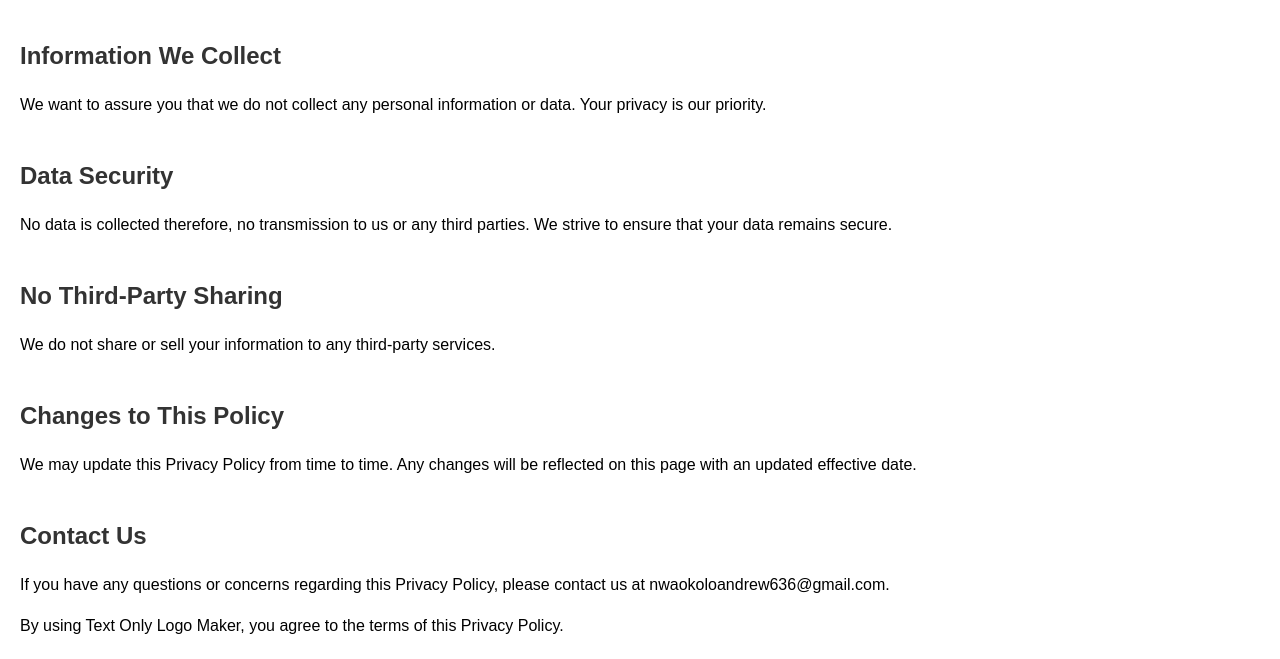
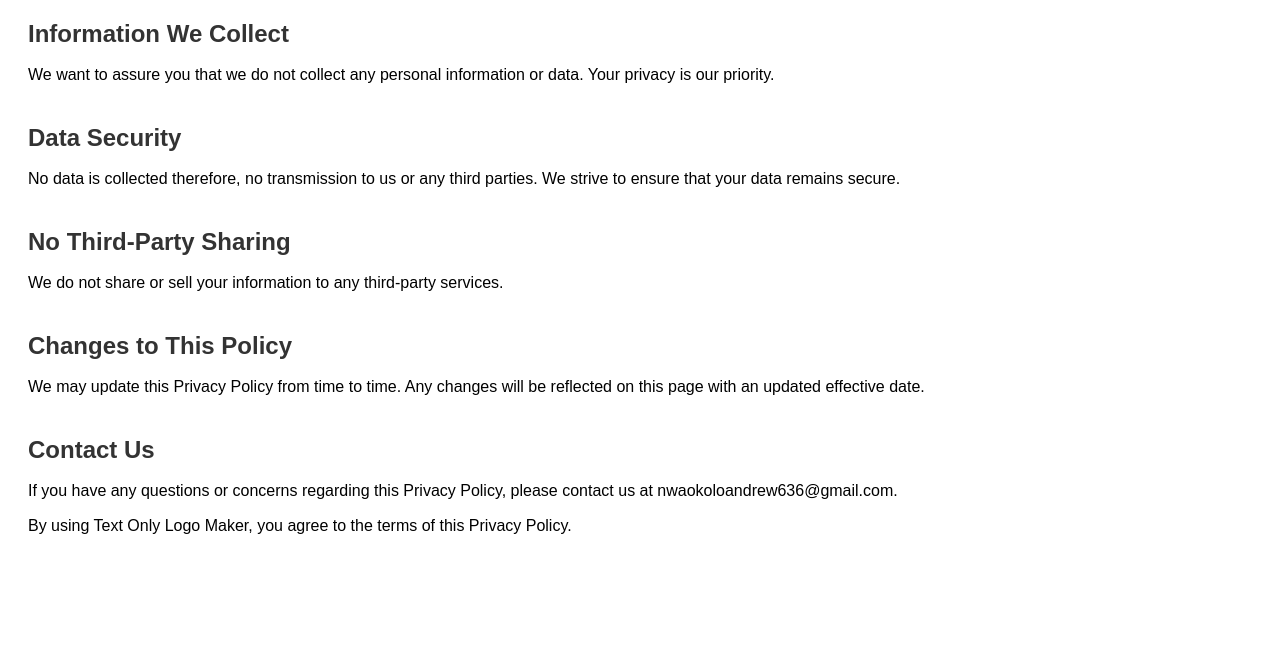
Before and after one commit to NwaAndrew/Text-Only-Logo-Maker, a plain HTML site: page privacy-policy.html in a window 1280 px wide. Shown: the part 157-816 px from the top of the page. Drawn offline with Linux system fonts and the light colour scheme.

Commit message:
Update privacy-policy.html

```diff
--- a/privacy-policy.html
+++ b/privacy-policy.html
@@ -7,8 +7,8 @@
     <style>
         body {
             font-family: Arial, sans-serif;
-            line-height: 1.6;
-            margin: 20px;
+            line-height: 1.2;
+            padding: 20px;
         }
         h1, h2 {
             color: #333;
```
